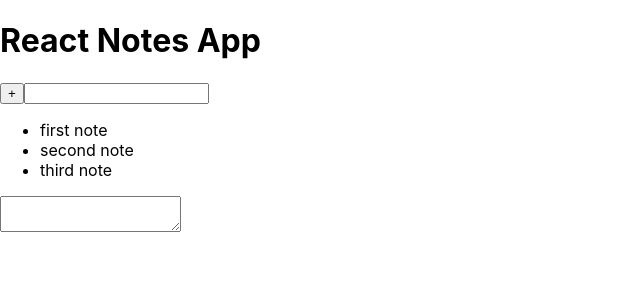
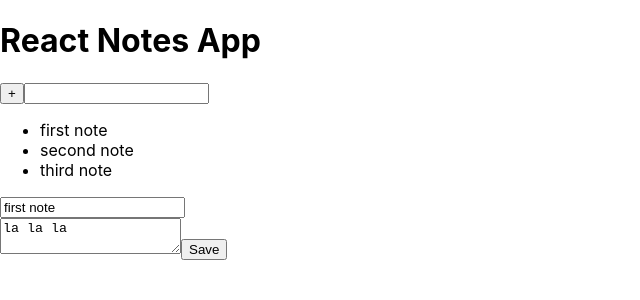
Before and after one commit to tariktabakovic/react-notes-app, a React (Create React App) app: page / in a window 1280 px wide. Shown: the top 300 px of the page, without its empty margins (0-640 px from the left). Built offline with nearby package versions, Linux system fonts and the light colour scheme.

Commit message:
adds changedNote state to NoteEditor component, and adds _handleSubmit and _updateLocalNote helper functions

```diff
--- a/src/NoteEditor.js
+++ b/src/NoteEditor.js
@@ -1,9 +1,67 @@
 import React from 'react';
 
-function NoteEditor({text}){
-    return (
-        <textarea text/>
-    )
+class NoteEditor extends React.Component{
+    constructor(props){
+        super(props);
+        console.log('I am the NoteEditor constructor');
+        this.state = {
+            changedNote: {}
+        }
+    }
+    static getDerivedStateFromProps(props, state){
+        console.log('We are the getDerivedStateFromProps');
+        console.table(props.note);
+        console.table(state.changedNote);
+        if (props.note.id === state.changedNote.id){
+            return {
+                ...state
+            }
+        } else {
+            return {
+                ...state,
+                changedNote: {
+                    ...props.note
+                }
+            }
+        }
+    }
+    render(){
+        return (
+            <div>
+                <form onSumbit= {this._handleSubmit}>
+                    <input value= {this.state.changedNote.title}
+                    onChange={(event)=>{
+                        this._updatedLocalNote({
+                            ...this.state.changedNote,
+                            title: event.target.value
+                        });
+                    }}
+                    />
+                    <br/>
+                    <textarea value= {this.state.changedNote.copy}
+                    onChange= {(event) =>{
+                        this._updateLocalNote({
+                            ...this.state.changedNote,
+                            copy: event.target.value
+                        });
+                    }}
+                    />
+                    <button>Save</button>
+                </form>
+            </div>
+        );
+    }
+
+    _handleSubmit = (event => {
+        event.preventDefault();
+        this.props.handleChange(this.state.changedNote);
+    })
+
+    _updateLocalNote = (changedNote => {
+        this.setState({
+            changedNote
+        });
+    })
 }
 
 export default NoteEditor;
--- a/src/NotesApp.js
+++ b/src/NotesApp.js
@@ -78,7 +78,7 @@ class NotesApp extends React.Component{
     }
 
     _updateNote = (changedNote) =>{
-        console.table(changeNote);
+        console.table(changedNote);
         const updatedNotesArray = this.state.notes.map (note => {
             if (note.id !== this.state.currentNoteId){
                 return note;
```
